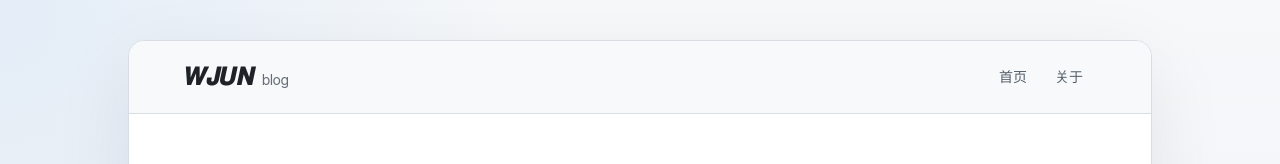
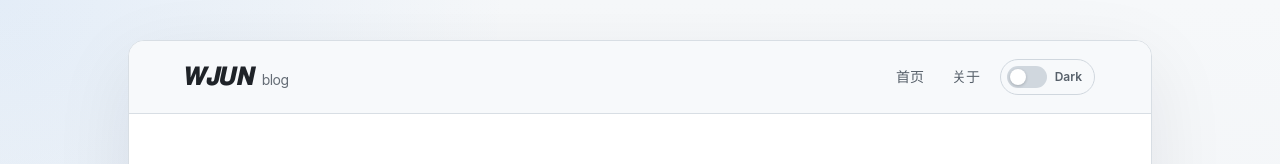
Before and after one commit to wjunex/react-blog, a Next.js app: page /about in a window 1280 px wide. Shown: the top 164 px of the page. Built offline with nearby package versions, Linux system fonts and the light colour scheme.

Commit message:
feat: 深色模式主题

```diff
--- a/src/app/layout.tsx
+++ b/src/app/layout.tsx
@@ -18,6 +18,23 @@ export const metadata: Metadata = {
   description: "Generated by create next app",
 };
 
+const themeScript = `
+(() => {
+  try {
+    const storedTheme = window.localStorage.getItem("theme");
+    const theme = storedTheme === "light" || storedTheme === "dark"
+      ? storedTheme
+      : window.matchMedia("(prefers-color-scheme: dark)").matches
+        ? "dark"
+        : "light";
+    document.documentElement.dataset.theme = theme;
+    document.documentElement.style.colorScheme = theme;
+  } catch {
+    document.documentElement.dataset.theme = "light";
+  }
+})();
+`;
+
 export default function RootLayout({
   children,
 }: Readonly<{
@@ -27,7 +44,11 @@ export default function RootLayout({
     <html
       lang="en"
       className={`${geistSans.variable} ${geistMono.variable} h-full antialiased`}
+      suppressHydrationWarning
     >
+      <head>
+        <script dangerouslySetInnerHTML={{ __html: themeScript }} />
+      </head>
       <body className="min-h-full flex flex-col">
         <Layout>{children}</Layout>
       </body>
--- a/src/assets/styles/globals.css
+++ b/src/assets/styles/globals.css
@@ -5,7 +5,29 @@
 }
 
 :root {
-  color: #1f2328;
+  --accent: #0969da;
+  --accent-hover: #0550ae;
+  --bg-gradient:
+    radial-gradient(circle at top left, rgba(9, 105, 218, 0.08), transparent 32rem),
+    linear-gradient(180deg, #f6f8fa 0%, #eef1f4 100%);
+  --border: #d8dee4;
+  --border-strong: #d0d7de;
+  --code-bg: #f6f8fa;
+  --inline-code-bg: rgba(175, 184, 193, 0.2);
+  --shadow: 0 24px 80px rgba(27, 31, 36, 0.08);
+  --surface: #ffffff;
+  --surface-muted: #f6f8fa;
+  --surface-muted-alpha: rgba(246, 248, 250, 0.8);
+  --syntax-blue: #0a3069;
+  --syntax-green: #116329;
+  --syntax-orange: #953800;
+  --syntax-purple: #8250df;
+  --syntax-red: #cf222e;
+  --syntax-subtle: #6e7781;
+  --text: #1f2328;
+  --text-muted: #656d76;
+  --text-soft: #57606a;
+  color: var(--text);
   font-family:
     -apple-system, BlinkMacSystemFont, "Segoe UI", "Noto Sans", Helvetica,
     Arial, sans-serif;
@@ -14,11 +36,40 @@
   overflow-wrap: anywhere;
 }
 
+html[data-theme="dark"] {
+  --accent: #58a6ff;
+  --accent-hover: #79c0ff;
+  --bg-gradient:
+    radial-gradient(circle at top left, rgba(88, 166, 255, 0.14), transparent 34rem),
+    linear-gradient(180deg, #0d1117 0%, #161b22 100%);
+  --border: #30363d;
+  --border-strong: #3d444d;
+  --code-bg: #161b22;
+  --inline-code-bg: rgba(110, 118, 129, 0.28);
+  --shadow: 0 24px 80px rgba(1, 4, 9, 0.36);
+  --surface: #0d1117;
+  --surface-muted: #161b22;
+  --surface-muted-alpha: rgba(22, 27, 34, 0.82);
+  --syntax-blue: #a5d6ff;
+  --syntax-green: #7ee787;
+  --syntax-orange: #ffa657;
+  --syntax-purple: #d2a8ff;
+  --syntax-red: #ff7b72;
+  --syntax-subtle: #8b949e;
+  --text: #e6edf3;
+  --text-muted: #8b949e;
+  --text-soft: #c9d1d9;
+}
+
 body {
-  background:
-    radial-gradient(circle at top left, rgba(9, 105, 218, 0.08), transparent 32rem),
-    linear-gradient(180deg, #f6f8fa 0%, #eef1f4 100%);
+  background: var(--bg-gradient);
+  background-repeat: no-repeat;
+  background-attachment: fixed;
+  color: var(--text);
   min-height: 100vh;
+  transition:
+    background 0.2s ease,
+    color 0.2s ease;
 }
 
 ::selection {
@@ -41,20 +92,20 @@ a {
 .mdx-content h2,
 .mdx-content h3,
 .mdx-content h4 {
-  color: #1f2328;
+  color: var(--text);
   font-weight: 600;
   line-height: 1.25;
 }
 
 .mdx-content h1 {
-  border-bottom: 1px solid #d8dee4;
+  border-bottom: 1px solid var(--border);
   font-size: 2em;
   margin-top: 24px;
   padding-bottom: 0.3em;
 }
 
 .mdx-content h2 {
-  border-bottom: 1px solid #d8dee4;
+  border-bottom: 1px solid var(--border);
   font-size: 1.5em;
   margin-top: 24px;
   padding-bottom: 0.3em;
@@ -71,7 +122,7 @@ a {
 }
 
 .mdx-content a {
-  color: #0969da;
+  color: var(--accent);
   text-decoration: underline;
   text-underline-offset: 0.2em;
 }
@@ -94,13 +145,13 @@ a {
 }
 
 .mdx-content blockquote {
-  border-left: 0.25em solid #d0d7de;
-  color: #656d76;
+  border-left: 0.25em solid var(--border-strong);
+  color: var(--text-muted);
   padding: 0 1em;
 }
 
 .mdx-content code {
-  background: rgba(175, 184, 193, 0.2);
+  background: var(--inline-code-bg);
   border-radius: 6px;
   font-family: var(--font-geist-mono), monospace;
   font-size: 85%;
@@ -117,10 +168,10 @@ a {
 }
 
 .mdx-content .code-copy {
-  background: #f6f8fa;
-  border: 1px solid #d0d7de;
+  background: var(--surface-muted);
+  border: 1px solid var(--border-strong);
   border-radius: 6px;
-  color: #57606a;
+  color: var(--text-soft);
   cursor: pointer;
   font-family:
     -apple-system, BlinkMacSystemFont, "Segoe UI", "Noto Sans", Helvetica,
@@ -140,14 +191,14 @@ a {
 }
 
 .mdx-content .code-copy:hover {
-  background: #ffffff;
-  color: #1f2328;
+  background: var(--surface);
+  color: var(--text);
 }
 
 .mdx-content pre {
-  background: #f6f8fa;
+  background: var(--code-bg);
   border-radius: 6px;
-  color: #1f2328;
+  color: var(--text);
   line-height: 1.45;
   overflow-x: auto;
   padding: 16px;
@@ -177,21 +228,21 @@ a {
 
 .mdx-content th,
 .mdx-content td {
-  border: 1px solid #d0d7de;
+  border: 1px solid var(--border-strong);
   padding: 6px 13px;
 }
 
 .mdx-content tr {
-  background: #ffffff;
-  border-top: 1px solid #d8dee4;
+  background: var(--surface);
+  border-top: 1px solid var(--border);
 }
 
 .mdx-content tr:nth-child(2n) {
-  background: #f6f8fa;
+  background: var(--surface-muted);
 }
 
 .mdx-content hr {
-  background: #d8dee4;
+  background: var(--border);
   border: 0;
   height: 0.25em;
   padding: 0;
@@ -204,7 +255,7 @@ a {
 
 .mdx-content .hljs-comment,
 .mdx-content .hljs-quote {
-  color: #6e7781;
+  color: var(--syntax-subtle);
 }
 
 .mdx-content .hljs-doctag,
@@ -214,14 +265,14 @@ a {
 .mdx-content .hljs-template-variable,
 .mdx-content .hljs-type,
 .mdx-content .hljs-variable.language_ {
-  color: #cf222e;
+  color: var(--syntax-red);
 }
 
 .mdx-content .hljs-title,
 .mdx-content .hljs-title.class_,
 .mdx-content .hljs-title.class_.inherited__,
 .mdx-content .hljs-title.function_ {
-  color: #8250df;
+  color: var(--syntax-purple);
 }
 
 .mdx-content .hljs-attr,
@@ -234,35 +285,35 @@ a {
 .mdx-content .hljs-selector-class,
 .mdx-content .hljs-selector-id,
 .mdx-content .hljs-variable {
-  color: #953800;
+  color: var(--syntax-orange);
 }
 
 .mdx-content .hljs-meta .hljs-string,
 .mdx-content .hljs-regexp,
 .mdx-content .hljs-string {
-  color: #0a3069;
+  color: var(--syntax-blue);
 }
 
 .mdx-content .hljs-built_in,
 .mdx-content .hljs-symbol {
-  color: #6639ba;
+  color: var(--syntax-purple);
 }
 
 .mdx-content .hljs-code,
 .mdx-content .hljs-formula,
 .mdx-content .hljs-section {
-  color: #116329;
+  color: var(--syntax-green);
 }
 
 .mdx-content .hljs-name,
 .mdx-content .hljs-quote,
 .mdx-content .hljs-selector-tag,
 .mdx-content .hljs-selector-pseudo {
-  color: #116329;
+  color: var(--syntax-green);
 }
 
 .mdx-content .hljs-subst {
-  color: #1f2328;
+  color: var(--text);
 }
 
 .mdx-content .hljs-deletion {
@@ -274,3 +325,56 @@ a {
   background: #dafbe1;
   color: #116329;
 }
+
+.theme-toggle {
+  align-items: center;
+  border: 1px solid var(--border-strong);
+  border-radius: 999px;
+  color: var(--text-soft);
+  cursor: pointer;
+  display: inline-flex;
+  gap: 0.5rem;
+  height: 36px;
+  padding: 0 0.75rem 0 0.35rem;
+  transition:
+    background 0.2s ease,
+    border-color 0.2s ease,
+    color 0.2s ease;
+}
+
+.theme-toggle:hover {
+  background: var(--surface);
+  color: var(--accent);
+}
+
+.theme-toggle__track {
+  background: var(--border-strong);
+  border-radius: 999px;
+  display: inline-flex;
+  height: 22px;
+  padding: 3px;
+  width: 40px;
+}
+
+.theme-toggle__thumb {
+  background: var(--surface);
+  border-radius: 999px;
+  box-shadow: 0 1px 3px rgba(27, 31, 36, 0.24);
+  display: block;
+  height: 16px;
+  transform: translateX(0);
+  transition:
+    background 0.2s ease,
+    transform 0.2s ease;
+  width: 16px;
+}
+
+.theme-toggle__label {
+  font-size: 12px;
+  font-weight: 600;
+  line-height: 1;
+}
+
+html[data-theme="dark"] .theme-toggle__thumb {
+  transform: translateX(18px);
+}
--- a/src/layout/Layout.tsx
+++ b/src/layout/Layout.tsx
@@ -4,7 +4,7 @@ import Footer from "./components/Footer";
 export default function Layout({ children }: { children: React.ReactNode }) {
   return (
     <div className="min-h-screen px-4 py-5 sm:px-6 lg:py-10">
-      <div className="mx-auto flex min-h-[calc(100vh-40px)] w-full max-w-5xl flex-col overflow-hidden rounded-2xl border border-[#d8dee4] bg-white shadow-[0_24px_80px_rgba(27,31,36,0.08)] lg:min-h-[calc(100vh-80px)]">
+      <div className="mx-auto flex min-h-[calc(100vh-40px)] w-full max-w-5xl flex-col overflow-hidden rounded-2xl border border-[var(--border)] bg-[var(--surface)] shadow-[var(--shadow)] lg:min-h-[calc(100vh-80px)]">
         <NavBar />
         <main className="flex-1 px-5 py-8 sm:px-8 lg:px-14 lg:py-12">
           <div className="mx-auto w-full max-w-3xl">{children}</div>
--- a/src/layout/components/Footer.tsx
+++ b/src/layout/components/Footer.tsx
@@ -2,7 +2,7 @@ import Image from "next/image";
 
 export default function Footer() {
   return (
-    <footer className="border-t border-[#d8dee4] bg-[#f6f8fa]/70 px-5 py-6 text-xs text-[#656d76] sm:px-8 lg:px-14">
+    <footer className="border-t border-[var(--border)] bg-[var(--surface-muted-alpha)] px-5 py-6 text-xs text-[var(--text-muted)] sm:px-8 lg:px-14">
       <div className="mx-auto flex max-w-3xl flex-col gap-2 sm:flex-row sm:flex-wrap sm:items-center sm:justify-between">
         <span>© 2024-2026 wjun.me · Built by Jun Wang</span>
         <div className="flex flex-col gap-2 sm:flex-row sm:items-center sm:gap-4">
@@ -10,7 +10,7 @@ export default function Footer() {
             href="https://beian.mps.gov.cn/#/query/webSearch?code=52230102000488"
             target="_blank"
             rel="noopener noreferrer"
-            className="inline-flex items-center gap-1 transition-colors hover:text-[#0969da]"
+            className="inline-flex items-center gap-1 transition-colors hover:text-[var(--accent)]"
           >
             <Image
               src="https://img.wjun.me/upload-1747114767780-1336.png"
@@ -24,7 +24,7 @@ export default function Footer() {
             href="https://beian.miit.gov.cn/"
             target="_blank"
             rel="noopener noreferrer"
-            className="transition-colors hover:text-[#0969da]"
+            className="transition-colors hover:text-[var(--accent)]"
           >
             黔ICP备2024042286号-2
           </a>
--- a/src/layout/components/NavBar.tsx
+++ b/src/layout/components/NavBar.tsx
@@ -1,4 +1,5 @@
 import Link from "next/link";
+import ThemeToggle from "./ThemeToggle";
 
 export default function NavBar() {
   const list = [
@@ -7,14 +8,14 @@ export default function NavBar() {
   ];
 
   return (
-    <header className="flex items-center border-b border-[#d8dee4] bg-[#f6f8fa]/80 px-5 py-4 backdrop-blur sm:px-8 lg:px-14">
+    <header className="flex items-center border-b border-[var(--border)] bg-[var(--surface-muted-alpha)] px-5 py-4 backdrop-blur sm:px-8 lg:px-14">
       <div className="mr-4 flex-1 select-none">
         <Link
           href="/"
-          className="inline-flex items-baseline gap-2 text-[24px] font-semibold tracking-tight text-[#1f2328] transition-colors hover:text-[#0969da]"
+          className="inline-flex items-baseline gap-2 text-[24px] font-semibold tracking-tight text-[var(--text)] transition-colors hover:text-[var(--accent)]"
         >
           <span>𝑾𝑱𝑼𝑵</span>
-          <span className="hidden text-sm font-normal text-[#656d76] sm:inline">
+          <span className="hidden text-sm font-normal text-[var(--text-muted)] sm:inline">
             blog
           </span>
         </Link>
@@ -24,7 +25,7 @@ export default function NavBar() {
           return (
             <Link
               key={item.path}
-              className="rounded-md px-3 py-2 text-sm font-medium text-[#57606a] transition-colors hover:bg-white hover:text-[#0969da]"
+              className="rounded-md px-3 py-2 text-sm font-medium text-[var(--text-soft)] transition-colors hover:bg-[var(--surface)] hover:text-[var(--accent)]"
               href={item.path}
             >
               {item.title}
@@ -32,6 +33,9 @@ export default function NavBar() {
           );
         })}
       </nav>
+      <div className="ml-2">
+        <ThemeToggle />
+      </div>
     </header>
   );
 }
--- /dev/null
+++ b/src/layout/components/ThemeToggle.tsx
@@ -0,0 +1,62 @@
+"use client";
+
+import { useEffect, useState } from "react";
+
+type Theme = "light" | "dark";
+
+const storageKey = "theme";
+
+function getPreferredTheme(): Theme {
+  if (typeof window === "undefined") {
+    return "light";
+  }
+
+  const storedTheme = window.localStorage.getItem(storageKey);
+
+  if (storedTheme === "light" || storedTheme === "dark") {
+    return storedTheme;
+  }
+
+  return window.matchMedia("(prefers-color-scheme: dark)").matches
+    ? "dark"
+    : "light";
+}
+
+function applyTheme(theme: Theme) {
+  document.documentElement.dataset.theme = theme;
+  document.documentElement.style.colorScheme = theme;
+}
+
+export default function ThemeToggle() {
+  const [theme, setTheme] = useState<Theme>("light");
+
+  useEffect(() => {
+    const preferredTheme = getPreferredTheme();
+    setTheme(preferredTheme);
+    applyTheme(preferredTheme);
+  }, []);
+
+  function toggleTheme() {
+    const nextTheme = theme === "dark" ? "light" : "dark";
+    setTheme(nextTheme);
+    applyTheme(nextTheme);
+    window.localStorage.setItem(storageKey, nextTheme);
+  }
+
+  const isDark = theme === "dark";
+
+  return (
+    <button
+      type="button"
+      className="theme-toggle"
+      onClick={toggleTheme}
+      aria-label={isDark ? "Switch to light mode" : "Switch to dark mode"}
+      title={isDark ? "Light mode" : "Dark mode"}
+    >
+      <span className="theme-toggle__track" aria-hidden="true">
+        <span className="theme-toggle__thumb" />
+      </span>
+      <span className="theme-toggle__label">{isDark ? "Light" : "Dark"}</span>
+    </button>
+  );
+}
```
Also changed, not shown: src/app/about/page.tsx (+5 -5 lines), src/app/not-found.tsx (+4 -4 lines), src/components/List/List.tsx (+7 -5 lines), src/components/List/ListItem.tsx (+6 -6 lines), src/components/List/Pagination.tsx (+11 -8 lines).
